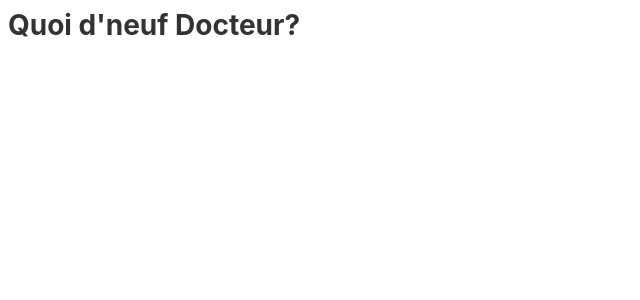
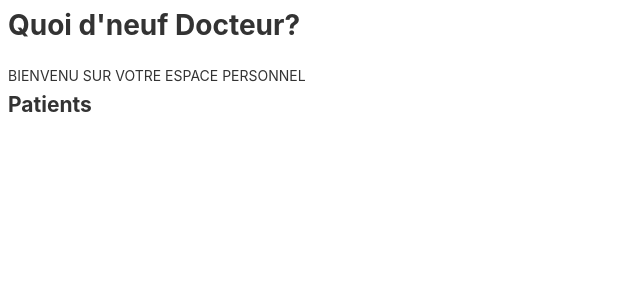
Before and after one commit to cecilerhg/FMA-Angular, an Angular app: page / in a window 1280 px wide. Shown: the top 300 px of the page, without its empty margins (0-640 px from the left). Built offline with nearby package versions, Linux system fonts and the light colour scheme.

Commit message:
modified:   angular.json modified:   src/app/app.component.html

```diff
--- a/angular.json
+++ b/angular.json
@@ -97,5 +97,8 @@
         }
       }
     }
+  },
+  "cli": {
+    "analytics": false
   }
 }
--- a/package.json
+++ b/package.json
@@ -17,7 +17,8 @@
     "@angular/forms": "^14.2.0",
     "@angular/platform-browser": "^14.2.0",
     "@angular/platform-browser-dynamic": "^14.2.0",
-    "@angular/router": "^14.2.0",
+    "@angular/router": "^14.2.2",
+    "router": "^1.3.7",
     "rxjs": "~7.5.0",
     "tslib": "^2.3.0",
     "zone.js": "~0.11.4"
--- a/src/app/app.component.html
+++ b/src/app/app.component.html
@@ -1 +1,10 @@
-<h1>Quoi d'neuf Docteur?</h1>
+<div class = "header">
+    <h1>Quoi d'neuf Docteur?</h1>
+    <div class="logo-side">
+        <img class="logo-app" src="" />
+    </div>
+    BIENVENU SUR VOTRE ESPACE PERSONNEL <span [attr.src]=""></span>
+</div>
+<div class="list-patient">
+    <h2>Patients</h2>
+</div>
--- a/tsconfig.json
+++ b/tsconfig.json
@@ -2,7 +2,7 @@
 {
   "compileOnSave": false,
   "compilerOptions": {
-    "baseUrl": "./",
+    "baseUrl": "src",
     "outDir": "./dist/out-tsc",
     "forceConsistentCasingInFileNames": true,
     "strict": true,
```
Also changed, not shown: 1 other file (tests, documents, lock files or other folders).
